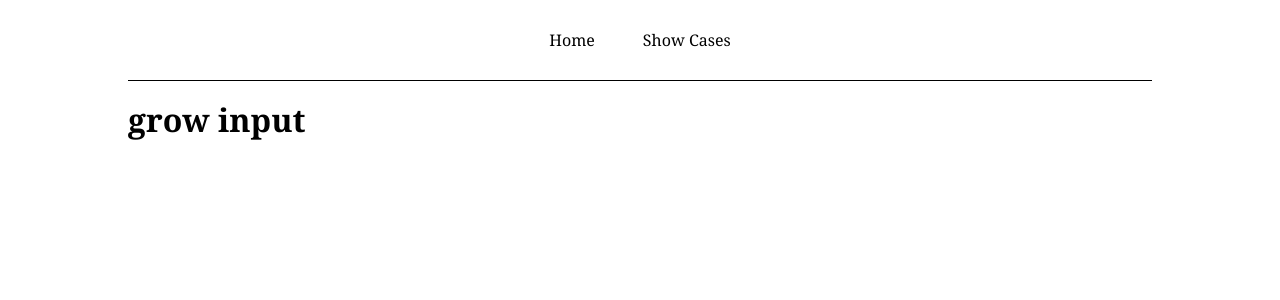
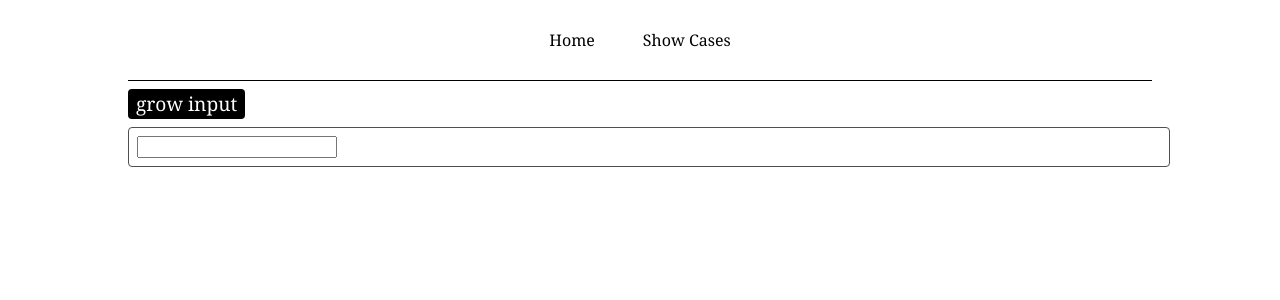
Before and after one commit to not-liuliumei/fronted-demo, a Next.js app: page /show-case/grow-input in a window 1280 px wide. Shown: the top 300 px of the page. Built offline with nearby package versions, Linux system fonts and the light colour scheme.

Commit message:
feat(grow-input): add grow input show case

```diff
--- a/src/app/page.tsx
+++ b/src/app/page.tsx
@@ -1,3 +1,5 @@
+"use client";
+
 export default function Page() {
   return <h1>fronted demo</h1>;
 }
--- /dev/null
+++ b/src/app/show-case/grow-input/index.css
@@ -0,0 +1,31 @@
+.grow-input-wrapper {
+  display: grid;
+  width: 200px;
+  max-width: 200px;
+  position: relative;
+}
+
+.grow-input-wrapper::after,
+.grow-input {
+  width: 200px;
+  padding: 0 8px;
+  margin: 0;
+  line-height: 20px;
+  font-size: 14px;
+  box-sizing: border-box;
+}
+
+.grow-input {
+  height: 100%;
+  resize: none;
+  overflow: hidden;
+  grid-area: 1 / 1 / 2 / 2;
+}
+
+.grow-input-wrapper::after {
+  content: attr(data-inputvalue) " ";
+  white-space: break-spaces;
+  overflow-wrap: break-word;
+  visibility: hidden;
+  grid-area: 1 / 1 / 2 / 2;
+}
--- a/src/app/show-case/grow-input/page.tsx
+++ b/src/app/show-case/grow-input/page.tsx
@@ -1,9 +1,33 @@
-import { Metadata } from "next";
+"use client";
 
-export const metadata: Metadata = {
-  title: "Fronted Demo | Grow Input",
-};
+import { Panel } from "@/components/Panel/Panel";
+import { useState, useRef, ChangeEvent } from "react";
+import "./index.css";
 
 export default function Page() {
-  return <h1>grow input</h1>;
+  const [inputValue, setInputValue] = useState("");
+  const [textareaHeight, setTextareaHeight] = useState(20);
+  const inputTextArea = useRef<HTMLTextAreaElement>(null);
+
+  const onInputChange = (event: ChangeEvent<HTMLTextAreaElement>) => {
+    setInputValue(event.target.value as string);
+
+    const newHeight = Math.max(20, inputTextArea.current?.offsetHeight || 0);
+    setTextareaHeight(newHeight);
+  };
+
+  return (
+    <Panel title="grow input">
+      <div className="grow-input-wrapper" data-inputvalue={inputValue}>
+        <textarea
+          className="grow-input"
+          rows={1}
+          style={{ minHeight: textareaHeight }}
+          value={inputValue}
+          onChange={onInputChange}
+          ref={inputTextArea}
+        />
+      </div>
+    </Panel>
+  );
 }
--- /dev/null
+++ b/src/components/Panel/Panel.css
@@ -0,0 +1,20 @@
+.panel-container {
+  width: 100%;
+}
+
+.panel-title {
+  width: fit-content;
+  margin: 8px 0;
+  padding: 4px 8px;
+  border-radius: 4px;
+  background-color: black;
+  color: white;
+  font-size: larger;
+}
+
+.panel-content {
+  width: 100%;
+  border: 1px solid #4f4f4f;
+  padding: 8px;
+  border-radius: 4px;
+}
--- /dev/null
+++ b/src/components/Panel/Panel.tsx
@@ -0,0 +1,16 @@
+import "./Panel.css";
+
+export const Panel = ({
+  title,
+  children,
+}: {
+  title: string;
+  children: React.ReactNode;
+}) => {
+  return (
+    <div className="panel-container">
+      <div className="panel-title">{title}</div>
+      <div className="panel-content">{children}</div>
+    </div>
+  );
+};
```
Also changed, not shown: src/app/normalize.css.
